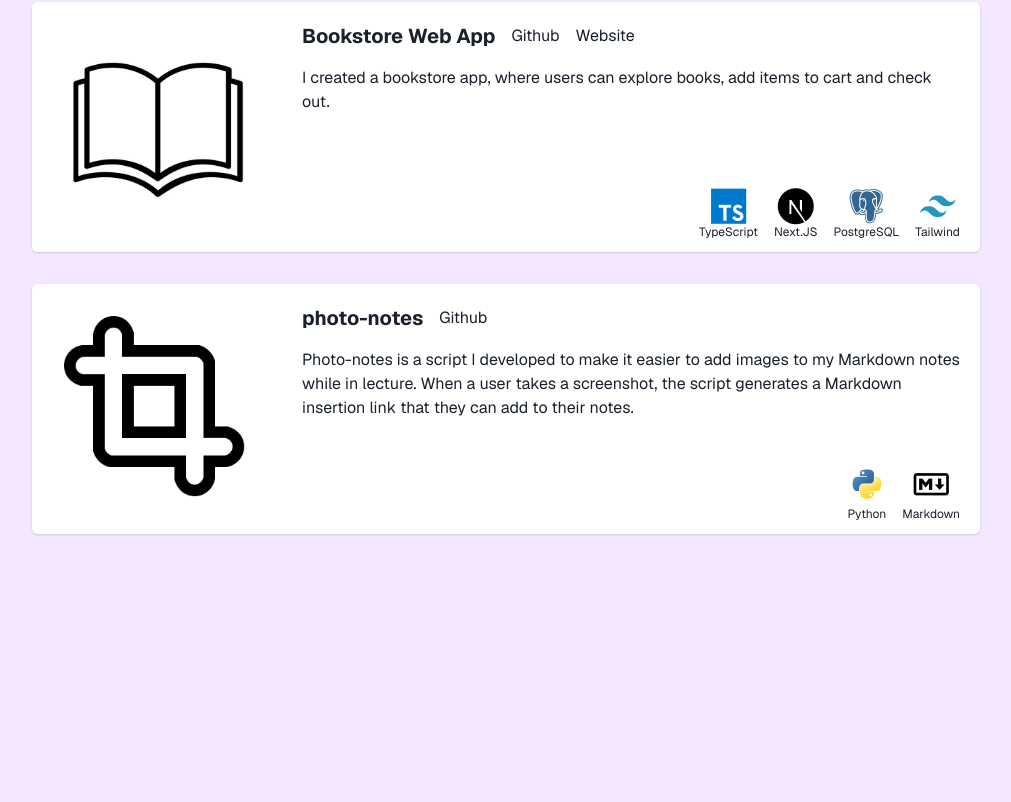
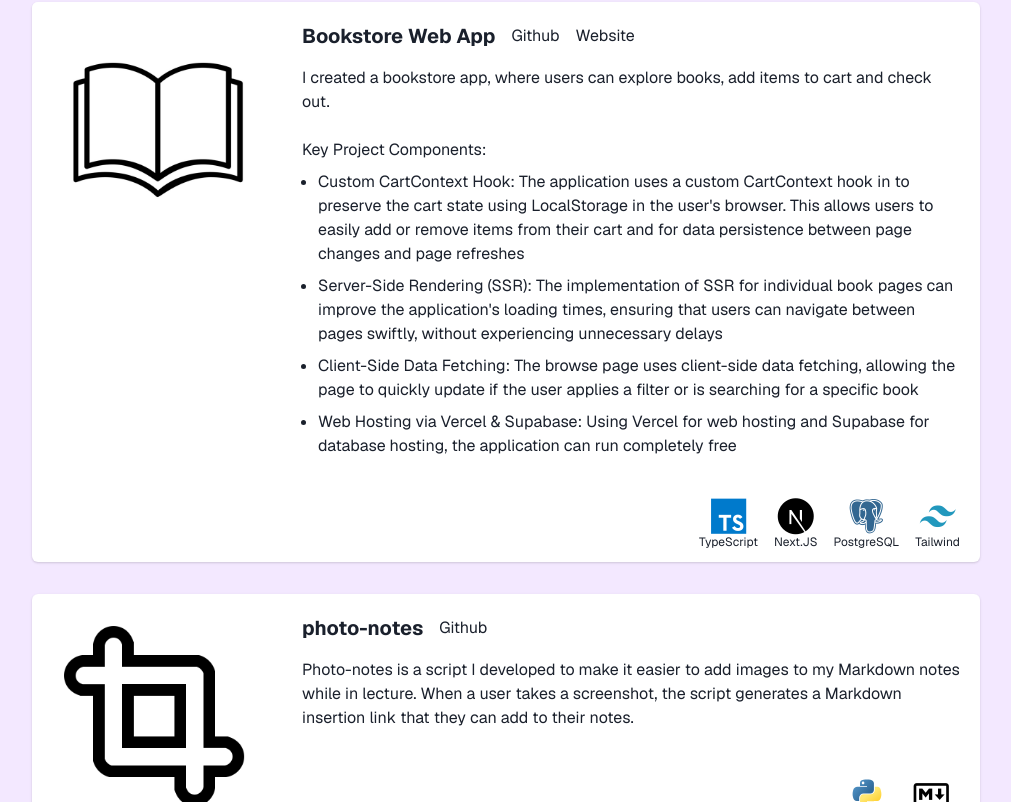
Before and after one commit to Owen-Allen/portfolio, a Next.js app: page /projects in a window 1280 px wide. Shown: the part 1388-2190 px from the top of the page, without its empty margins (134-1145 px from the left). Before the commit the page ends 2002 px from the top, so only its background shows below. Built offline with nearby package versions, Linux system fonts and the light colour scheme.

Commit message:
added to bookstore text

```diff
--- a/app/projects/page.tsx
+++ b/app/projects/page.tsx
@@ -1,3 +1,4 @@
+"use client"
 import React from 'react'
 
 import { Card, CardBody } from '@chakra-ui/card'
@@ -5,6 +6,13 @@ import { Text } from '@chakra-ui/react'
 import Image from 'next/image'
 import Link from 'next/link'
 
+import {
+    List,
+    ListItem,
+    ListIcon,
+    OrderedList,
+    UnorderedList,
+  } from '@chakra-ui/react'
 
 import Icon from '@/components/icon'
 
@@ -123,9 +131,21 @@ export default function Projects() {
                     </div>
                     {/* BODY */}
                     <Text className="mt-4">
-                    I created a bookstore app, where users can explore books, add items to cart and check out.
+                        I created a bookstore app, where users can explore books, add items to cart and check out.
+                        <br />
+                        <br />
+                    </Text>
+                    <div>
+                        Key Project Components:
+                        <UnorderedList className="py-2 space-y-2">
+                            <ListItem>Custom CartContext Hook: The application uses a custom CartContext hook in to preserve the cart state using LocalStorage in the user&apos;s browser. This allows users to easily add or remove items from their cart and for data persistence between page changes and page refreshes</ListItem>
+                            <ListItem>Server-Side Rendering (SSR): The implementation of SSR for individual book pages can improve the application&apos;s loading times, ensuring that users can navigate between pages swiftly, without experiencing unnecessary delays</ListItem>
+                            <ListItem>Client-Side Data Fetching: The browse page uses client-side data fetching, allowing the page to quickly update if the user applies a filter or is searching for a specific book</ListItem>
+                            <ListItem>Web Hosting via Vercel & Supabase: Using Vercel for web hosting and Supabase for database hosting, the application can run completely free</ListItem>
+                        </UnorderedList>
+                    </div>
 
-                    </Text>
+
                     {/* FOOTER TypeScript, Next.Js PostGres, Tailwind CSS*/}
                     <div className="-mb-2 pt-8 mt-auto space-x-4 flex flex-row w-full justify-center sm:justify-end items-center">
                         <Icon href="https://www.typescriptlang.org/" className="devicon-typescript-plain colored text-4xl" > <p className="text-xs">TypeScript</p></Icon>
@@ -146,8 +166,8 @@ export default function Projects() {
                 />
 
                 <CardBody
-                id="photonotes"
-                className="flex flex-col p-4">
+                    id="photonotes"
+                    className="flex flex-col p-4">
                     {/* TITLE */}
                     <div className="flex flex-row items-center">
                         {/* logo(small) Name, Github, Website */}
```
